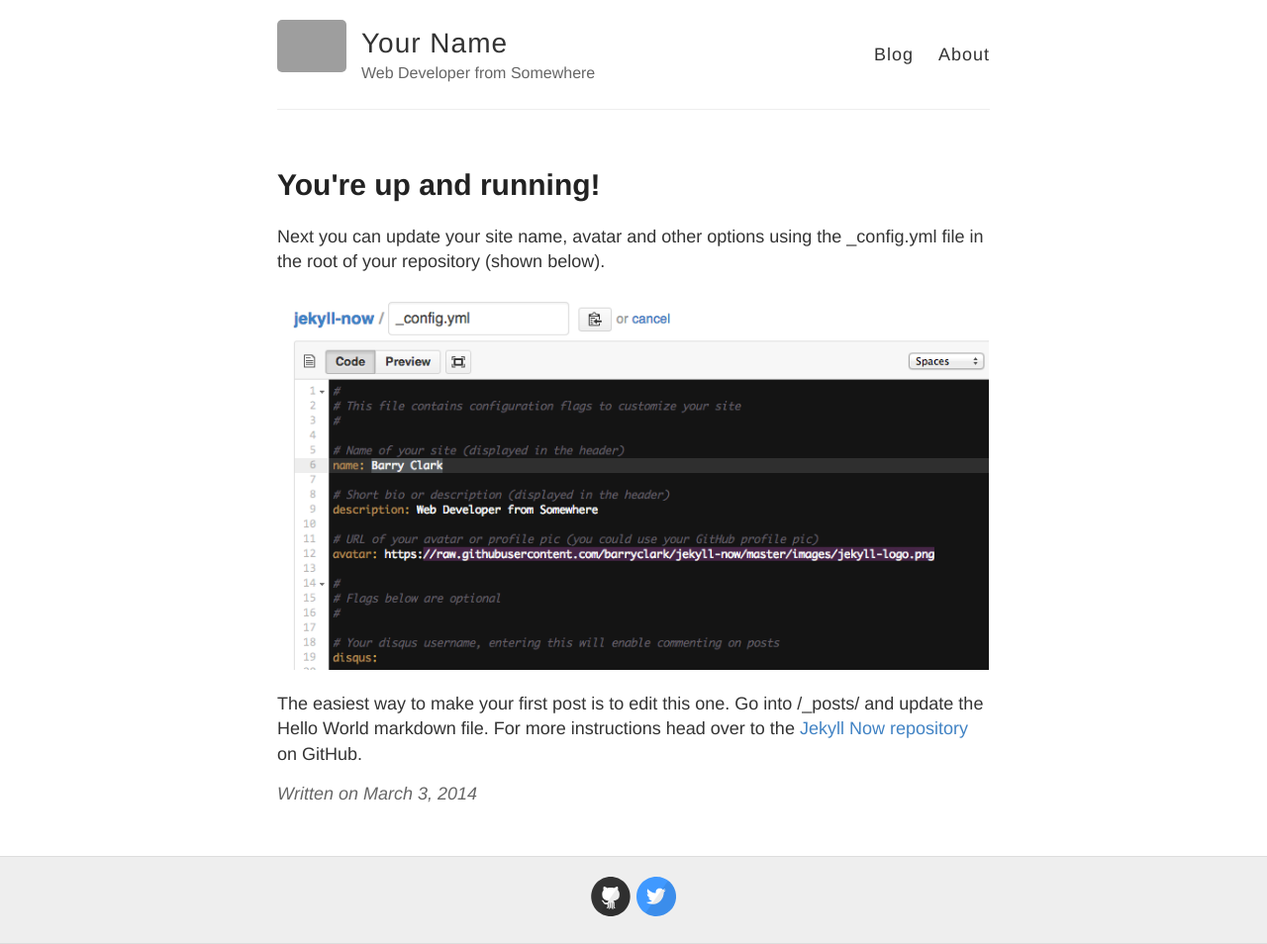
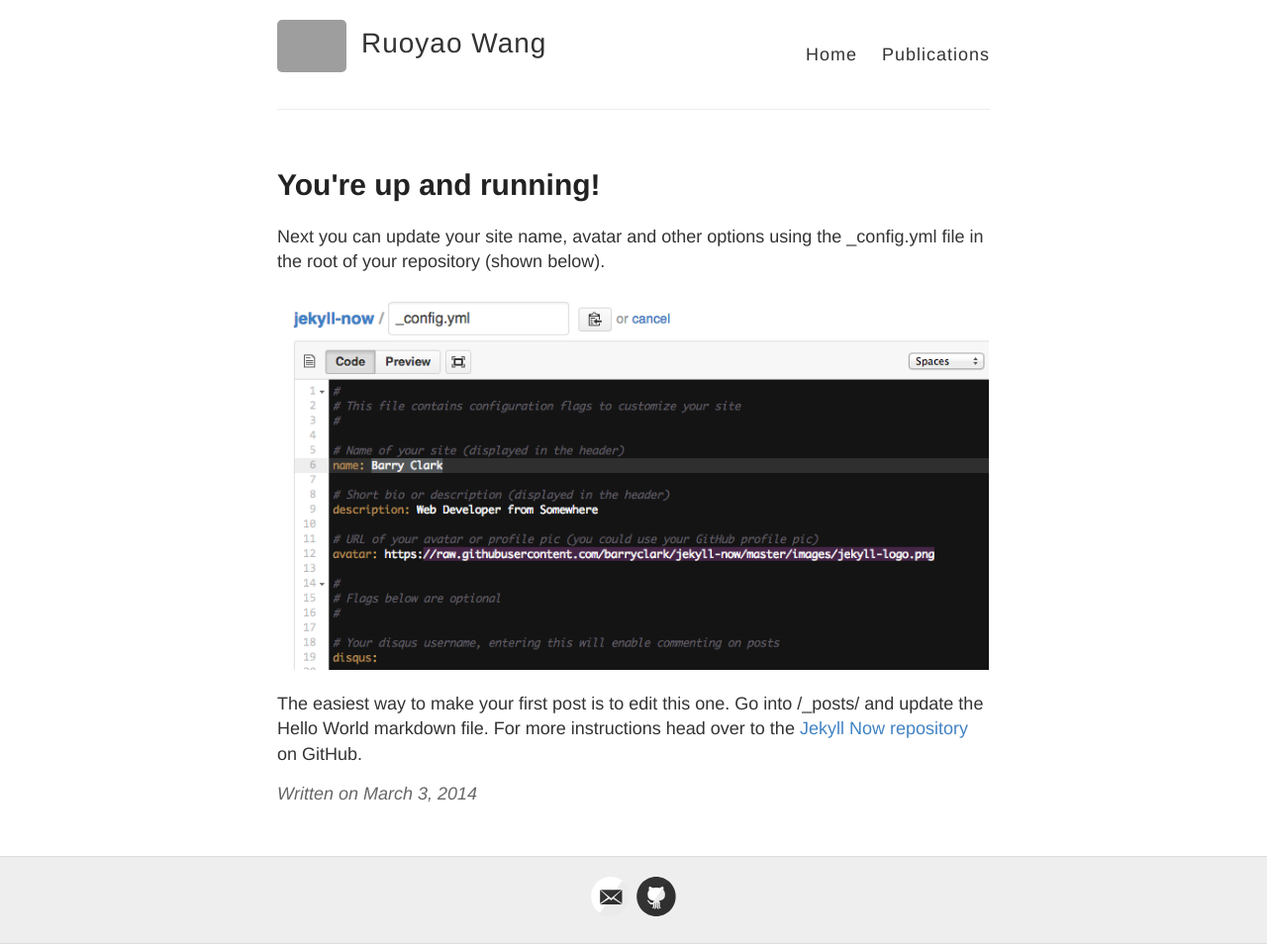
Before and after one commit to ruoyao-wang/wsxzwps.github.io, a Jekyll site: the page built from _posts/2014-3-3-Hello-World.md, in a window 1280 px wide. Shown: the whole page at 99% size. Built offline with Jekyll 4.4.1, drawn with Linux system fonts in a browser that asks for light colours; grey boxes are pictures that could not be loaded.

```diff
--- a/_config.yml
+++ b/_config.yml
@@ -3,10 +3,10 @@
 #
 
 # Name of your site (displayed in the header)
-name: Your Name
+name: Ruoyao Wang
 
 # Short bio or description (displayed in the header)
-description: Web Developer from Somewhere
+description:
 
 # URL of your avatar or profile pic (you could use your GitHub profile pic)
 avatar: https://raw.githubusercontent.com/barryclark/jekyll-now/master/images/jekyll-logo.png
@@ -18,15 +18,15 @@
 # Includes an icon in the footer for each username you enter
 footer-links:
   dribbble:
-  email:
+  email: ruoyaowang@email.arizona.edu
   facebook:
   flickr:
-  github: barryclark/jekyll-now
+  github: wsxzwps
   instagram:
   linkedin:
   pinterest:
   rss: # just type anything here for a working RSS icon
-  twitter: jekyllrb
+  twitter:
   stackoverflow: # your stackoverflow profile, e.g. "users/50476/bart-kiers"
   youtube: # channel/<your_long_string> or user/<user-name>
   googleplus: # anything in your profile username that comes after plus.google.com/
--- a/_layouts/default.html
+++ b/_layouts/default.html
@@ -27,8 +27,8 @@
           </div>
 
           <nav>
-            <a href="{{ site.baseurl }}/">Blog</a>
-            <a href="{{ site.baseurl }}/about">About</a>
+            <a href="{{ site.baseurl }}/">Home</a>
+            <a href="{{ site.baseurl }}/publications">Publications</a>
           </nav>
         </header>
       </div>
```
Also changed, not shown: publications.md (renamed from about.md).
